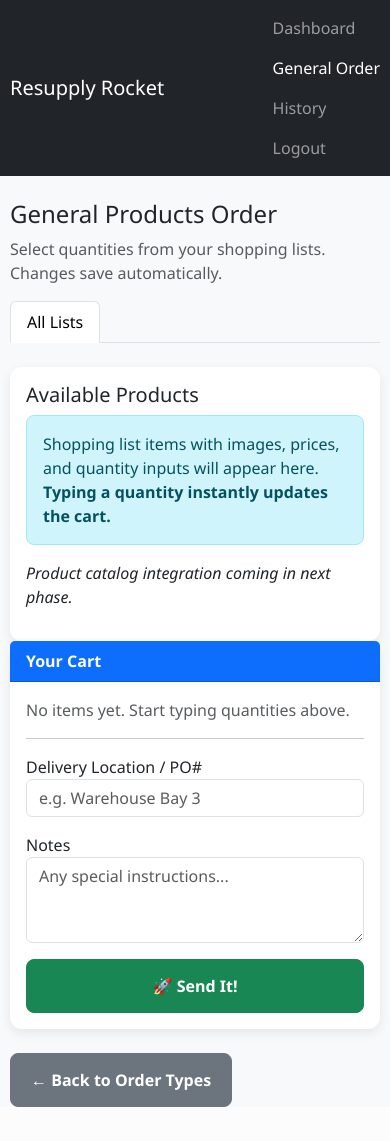
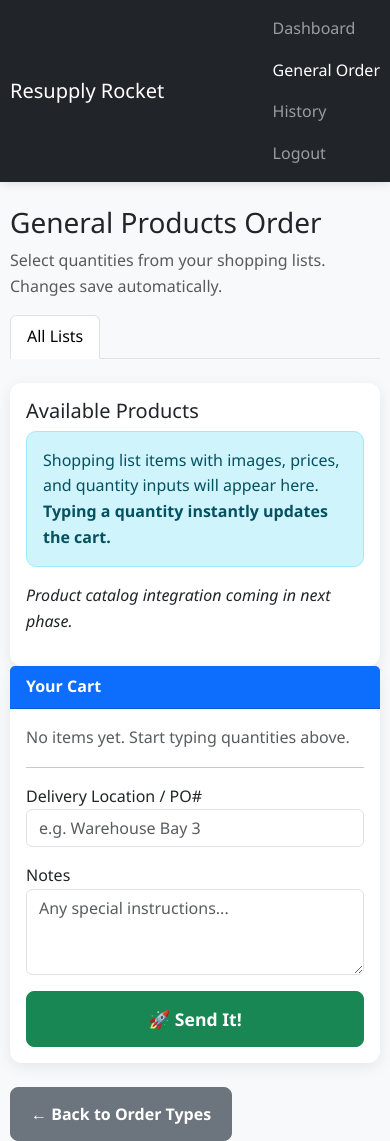
Before and after one commit to quarrytileshop/resupply, a PHP site: page /general_order.php in a window 390 px wide. Before the commit the page ends 1107 px from the top, so only its background shows below. Run offline with PHP 8.4, Linux system fonts and the light colour scheme; a user stored in the database is signed in.

Commit message:
Update styles.css

```diff
--- a/css/styles.css
+++ b/css/styles.css
@@ -1,4 +1,4 @@
-/* css/styles.css – Modified 2026-05-08 */
+/* css/styles.css – Modified 2026-05-08 – Lines: 180 */
 
 * {
     box-sizing: border-box;
@@ -7,8 +7,7 @@
 body {
     font-family: 'Segoe UI', system-ui, sans-serif;
     background-color: #f8f9fa;
-    margin: 0;
-    padding: 0;
+    line-height: 1.6;
 }
 
 .container {
@@ -22,15 +21,21 @@ body {
     max-width: 180px;
     height: auto;
     display: block;
-    margin: 20px auto;
+    margin: 20px auto 30px;
 }
 
-/* Buttons */
+/* Cards & Buttons */
+.card {
+    border-radius: 12px;
+    box-shadow: 0 4px 15px rgba(0, 0, 0, 0.08);
+    border: none;
+}
+
 .btn {
     border-radius: 8px;
     font-weight: 600;
     padding: 12px 24px;
-    transition: all 0.2s;
+    transition: all 0.2s ease;
 }
 
 .btn-lg {
@@ -38,11 +43,9 @@ body {
     font-size: 1.1rem;
 }
 
-/* Cards */
-.card {
-    border-radius: 12px;
-    box-shadow: 0 4px 12px rgba(0,0,0,0.08);
-    border: none;
+/* Navigation */
+.navbar {
+    box-shadow: 0 2px 10px rgba(0, 0, 0, 0.1);
 }
 
 /* Tables */
@@ -51,25 +54,24 @@ body {
     font-weight: 600;
 }
 
-/* Responsive adjustments */
+/* Responsive */
 @media (max-width: 768px) {
     .container {
         padding: 0 10px;
     }
 
+    h1, h2 {
+        font-size: 1.75rem;
+    }
+
     .btn {
         padding: 14px 20px;
-        font-size: 1rem;
-    }
-
-    h1, h2, h3 {
-        font-size: 1.5rem;
     }
 }
 
-/* Rocket animation placeholder */
+/* Rocket animation helper */
 .rocket-spin {
-    animation: rocket-spin 1s linear infinite;
+    animation: rocket-spin 0.8s linear infinite;
 }
 
 @keyframes rocket-spin {
@@ -79,5 +81,5 @@ body {
 
 /* Alerts */
 .alert {
-    border-radius: 8px;
+    border-radius: 10px;
 }
```
